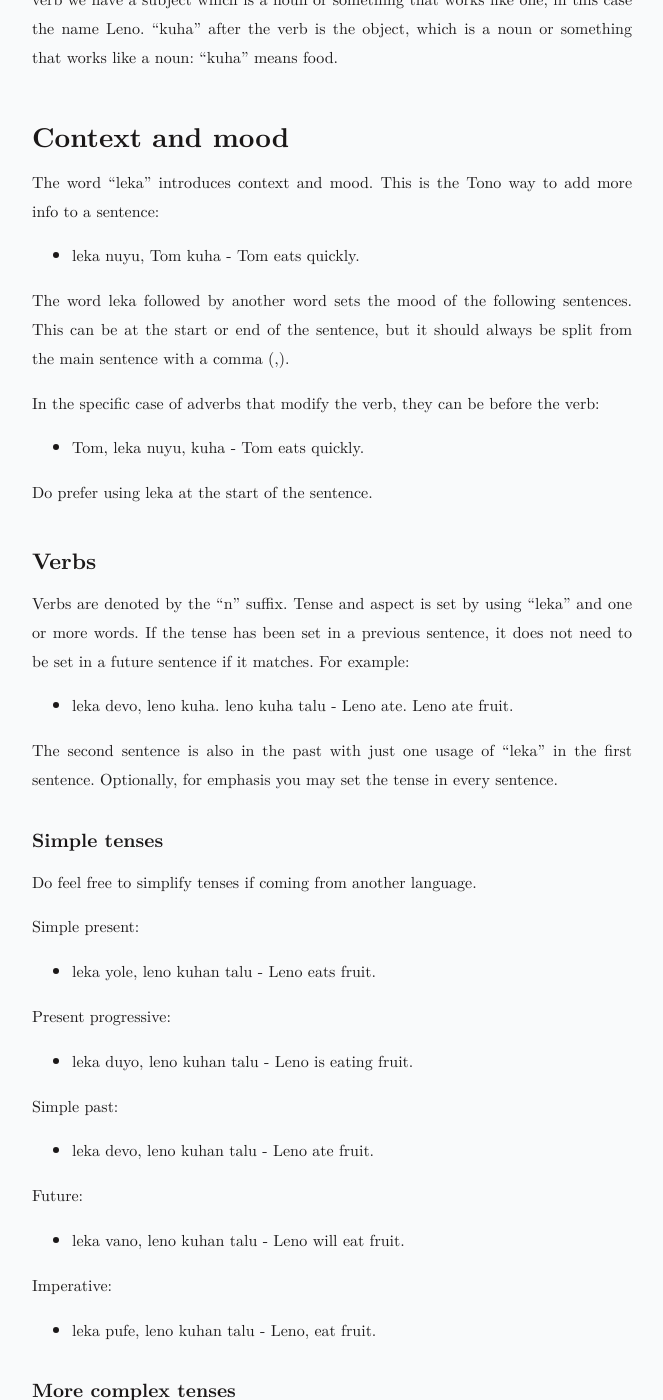
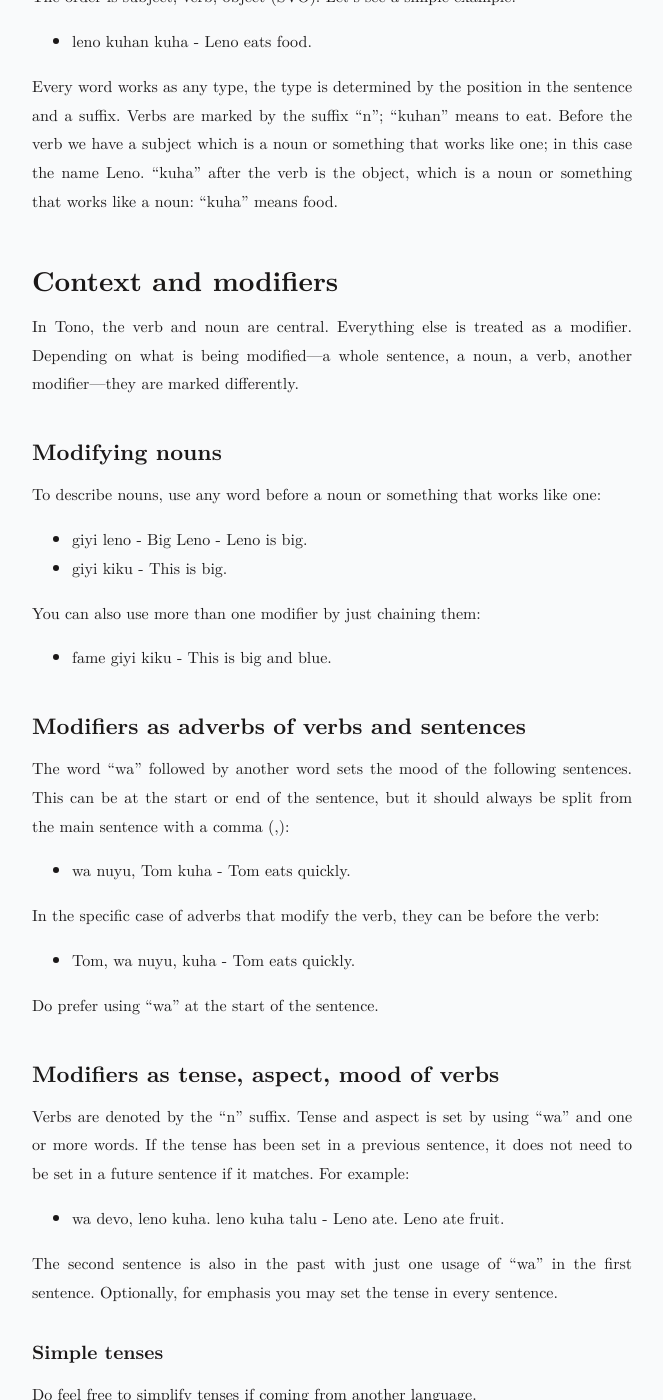
Before and after one commit to jProgr/jprogr.github.io, a Jekyll site: the page built from _posts/2024-03-12-tono-language.md, in a window 1280 px wide and 1400 px high, scrolled down 2934 px. Shown: the whole window, without its empty margins (308-971 px from the left). Built offline with Jekyll 4.4.1, drawn with Linux system fonts in a browser that asks for light colours; some of the changed text lies outside the part shown.

Commit message:
Update content
Updated "The Tono language".

```diff
--- a/_posts/2024-03-12-tono-language.md
+++ b/_posts/2024-03-12-tono-language.md
@@ -2,28 +2,34 @@
 title: "The Tono language"
 permalink: /tono-language
 custom_date: "240312"
+updated_date: "240318"
 ---
 
 # The Tono language
 
 Tono is a constructed language.
 
-Version: 0.
-Stability: Unstable. WIP.
+Version: 1.
+Stability: Unstable.
 
 Contents:
 - [Letters](#letters).
 - [Pronunciation](#pronunciation).
 - [Sentences](#sentences).
-- [Context and mood](#context-and-mood).
-    - [Verbs](#verbs).
+- [Context and modifiers](#context-and-modifiers).
+    - [Modifying nouns](#modifying-nouns).
+    - [Modifiers as adverbs of verbs and sentences](#modifiers-as-adverbs-of-verbs-and-sentences).
+    - [Modifiers as tense, aspect, mood of verbs](#modifiers-as-tense-aspect-mood-of-verbs).
         - [Simple tenses](#simple-tenses).
         - [More complex tenses](#more-complex-tenses).
+    - [Modifiers as prepositions](#modifiers-as-prepositions).
     - [Context](#context).
     - [Mood](#mood).
+- [Set words](#set-words).
 - [Punctuation](#punctuation).
 - [Elision](#elision).
     - [Recommended](#recommended).
+- [Numbers](#numbers).
 - [Other languages and Tono](#other-languages-and-tono).
     - [Using foreign words](#using-foreign-words).
     - [IPA to Tono letters map](#ipa-to-tono-letters-map).
@@ -104,116 +110,144 @@ The order is subject, verb, object (SVO). Let's see a simple example:
 
 Every word works as any type, the type is determined by the position in the sentence and a suffix. Verbs are marked by the suffix "n"; "kuhan" means to eat. Before the verb we have a subject which is a noun or something that works like one; in this case the name Leno. "kuha" after the verb is the object, which is a noun or something that works like a noun: "kuha" means food.
 
-## Context and mood
+## Context and modifiers
 
-The word "leka" introduces context and mood. This is the Tono way to add more info to a sentence:
+In Tono, the verb and noun are central. Everything else is treated as a modifier. Depending on what is being modified—a whole sentence, a noun, a verb, another modifier—they are marked differently.
 
-- leka nuyu, Tom kuha - Tom eats quickly.
+### Modifying nouns
 
-The word leka followed by another word sets the mood of the following sentences. This can be at the start or end of the sentence, but it should always be split from the main sentence with a comma (,).
+To describe nouns, use any word before a noun or something that works like one:
+
+- giyi leno - Big Leno - Leno is big.
+- giyi kiku - This is big.
+
+You can also use more than one modifier by just chaining them:
+
+- fame giyi kiku - This is big and blue.
+
+### Modifiers as adverbs of verbs and sentences
+
+The word "wa" followed by another word sets the mood of the following sentences. This can be at the start or end of the sentence, but it should always be split from the main sentence with a comma (,):
+
+- wa nuyu, Tom kuha - Tom eats quickly.
 
 In the specific case of adverbs that modify the verb, they can be before the verb:
 
-- Tom, leka nuyu, kuha - Tom eats quickly.
+- Tom, wa nuyu, kuha - Tom eats quickly.
 
-Do prefer using leka at the start of the sentence.
+Do prefer using "wa" at the start of the sentence.
 
-### Verbs
+### Modifiers as tense, aspect, mood of verbs
 
-Verbs are denoted by the "n" suffix. Tense and aspect is set by using "leka" and one or more words. If the tense has been set in a previous sentence, it does not need to be set in a future sentence if it matches. For example:
+Verbs are denoted by the "n" suffix. Tense and aspect is set by using "wa" and one or more words. If the tense has been set in a previous sentence, it does not need to be set in a future sentence if it matches. For example:
 
-- leka devo, leno kuha. leno kuha talu - Leno ate. Leno ate fruit.
+- wa devo, leno kuha. leno kuha talu - Leno ate. Leno ate fruit.
 
-The second sentence is also in the past with just one usage of "leka" in the first sentence. Optionally, for emphasis you may set the tense in every sentence.
+The second sentence is also in the past with just one usage of "wa" in the first sentence. Optionally, for emphasis you may set the tense in every sentence.
 
 #### Simple tenses
 
 Do feel free to simplify tenses if coming from another language.
 
 Simple present:
-- leka yole, leno kuhan talu - Leno eats fruit.
+- wa yole, leno kuhan talu - Leno eats fruit.
 
 Present progressive:
-- leka duyo, leno kuhan talu - Leno is eating fruit.
+- wa duyo, leno kuhan talu - Leno is eating fruit.
 
 Simple past:
-- leka devo, leno kuhan talu - Leno ate fruit.
+- wa devo, leno kuhan talu - Leno ate fruit.
 
 Future:
-- leka vano, leno kuhan talu - Leno will eat fruit.
+- wa vano, leno kuhan talu - Leno will eat fruit.
 
 Imperative:
-- leka pufe, leno kuhan talu - Leno, eat fruit.
+- wa pufe, leno kuhan talu - Leno, eat fruit.
 
 #### More complex tenses
 
 In general, prefer using simple tenses. But if needed, you may use the more complex versions.
 
 Past progressive:
-- leka devo duyo, leno kuhan talu - Leno was eating fruit.
+- wa devo duyo, leno kuhan talu - Leno was eating fruit.
 
 Present perfect simple:
-- leka yole dopo, leno kuhan talu - Leno has eaten fruit.
+- wa yole dopo, leno kuhan talu - Leno has eaten fruit.
 
 Present perfect progressive:
-- leka yole duyo, leno kuhan talu - Leno has been eating fruit.
+- wa yole duyo, leno kuhan talu - Leno has been eating fruit.
 
 Past perfect simple:
-- leka devo dopo, leno kuhan talu - Leno had eaten fruit.
+- wa devo dopo, leno kuhan talu - Leno had eaten fruit.
 
 Past perfect progressive:
-- leka devo dopo duyo, leno kuhan talu - Leno had been eating fruit.
+- wa devo dopo duyo, leno kuhan talu - Leno had been eating fruit.
 
 Future progressive:
-- leka vano duyo, leno kuhan talu - Leno will be eating fruit.
+- wa vano duyo, leno kuhan talu - Leno will be eating fruit.
 
 Future perfect simple:
-- leka vano dopo, leno kuhan talu - Leno will have eaten fruit.
+- wa vano dopo, leno kuhan talu - Leno will have eaten fruit.
 
 Future perfect progressive:
-- leka vano dopo duyo, leno kuhan talu - Leno will have been eating fruit.
+- wa vano dopo duyo, leno kuhan talu - Leno will have been eating fruit.
 
 Others:
-- leka wuko, leno kuhan talu - If Leno eats fruit, then Leno is happy.
+- wa wuko, leno kuhan talu, wa hake, leno nokin dasi - If Leno eats fruit, then Leno is happy.
+
+### Modifiers as prepositions
+
+As usual, "wa" marks a modifier as a preposition. In this case, it can be used before or after the sentence, or even before or after the word being modified.
+
+- wa nisi, leno nokin - leno, wa nisi, nokin - leno nokin, wa nisi - Leno is inside.
 
 ### Context
 
-The word leka can be used to establish any type of context for the sentences that follow:
+The word "wa" can be used to establish any type of context for the sentences that follow:
 
-- leka sete.nowa, Tom kuha talu - In the morning Tom ate fruit - Tom ate fruit this morning.
+- wa sete.nowa, Tom kuha talu - In the morning Tom ate fruit - Tom ate fruit this morning.
 
 You may establish long and complex contexts with full sentences. You may also establish multiple contexts for one sentence.
 
 ### Mood
 
-When using words that denote a sentiment, leka sets the mood for the following sentences. One can see them as emoji
+When using words that denote a sentiment, "wa" sets the mood for the following sentences. One can see them as emoji:
 
-- leka dasi, Tom kuha - Tom eats happily - Tom eats and is happy about it.
-- leka nuso.dasi - I am sad - Something is sad - This has caused me sadness - Sad.
+- wa dasi, Tom kuha - Tom eats happily - Tom eats and is happy about it.
+- wa nuso.dasi - I am sad - Something is sad - This has caused me sadness - Sad.
 
 You can mix and match for more complex emotions:
 
-- leka giyi.wawe dasi - Very sad - Sad!
+- wa giyi.wawe dasi - Very sad - Sad!
+
+## Set words
+
+Tono allows to set words and meanings in the middle of speech. This is useful when working with uncommon, foreign, technical words. Any pronunciable (and writable) word (or more than one) may be set. Let's see an example:
+
+- wa toti, yutu: YouTube. leno famin yutu - Leno watches YouTube.
+
+In a sentence like this, you are saying that "yutu" means wathever is after the colon (:). You can use any word in any language after the colon (:). You may also use full and complex descriptions in Tono. You may see it as a mini dictionary that is valid during the duration of that conversation (or text). You may set as many words you like and you may even redefine Tono words. You may also use words in any language before the colon. Useful for foreign names that use letters that are not in Tono.
 
 ## Punctuation
 
 Tono uses a few symbols for punctuation:
 
-- . (dot): Composes new words. Separates sentences.
-- , (comma): Separates context and mood from the main sentence. Separates elements in a list.
+- . (dot): Composes new words. Separates sentences. Pronounced as a pause in speech. Silent on compounds.
+- , (comma): Separates context and mood from the main sentence. Separates elements in a list. Pronounced as a short pause in speech.
+- : (colon): Denotes the start of the meaning of set words. Pronounced as a short pause in speech.
 
 ## Elision
 
 ### Recommended
 
-Tono may have parts of sentences elided if it is clear from context.
+Tono may have parts of sentences elided if it is clear from context, a shorter version is required, the author or speaker may want to be ambiguous or any other reason.
 
-- leka duyo, leno kuhan - duyo, leno kuhan - Leno ate.
-- leno, leka nuyu, kuhan - leno, nuyu, kuhan - Tom eats quickly.
+- wa duyo, leno kuhan - duyo, leno kuhan - Leno ate.
+- leno, wa nuyu, kuhan - leno, nuyu, kuhan - Tom eats quickly.
 
-You may remove the word "leka". This includes any usage of leka.
+You may remove the marker "wa". This includes any usage of "wa".
 
-- leka duyo, leno kuhan - leno kuhan - Leno ate.
+- wa duyo, leno kuhan - leno kuhan - Leno ate.
 
 You may not need to specify the tense if it has been set before or it is clear in which tense you are talking about.
 
@@ -221,15 +255,44 @@ You may not need to specify the tense if it has been set before or it is clear i
 
 If the subject is clear, you may elide it.
 
-- leka vefi, talu. leka duyo, leno kuhan talu - vefi, talu. duyo, leno kuhan - The fruit? Leno ate the fruit.
+- wa vefi, talu. wa duyo, leno kuhan talu - vefi, talu. duyo, leno kuhan - The fruit? Leno ate the fruit.
 
 If the object is clear, you may also elide it.
 
-- leka vefi, talu. leka devo, leno kuhan talu - vefi, talu. kuhan - The fruit? Leno ate the fruit.
+- wa vefi, talu. wa devo, leno kuhan talu - vefi, talu. kuhan - The fruit? Leno ate the fruit.
 
 If a noun is clear, you may elide it and just use modifiers in the sentence.
 
 Feel free to mix and match.
+
+## Numbers
+
+These are the numbers:
+
+- demo - 0.
+- mahi - 1.
+- mage - 2.
+- weyi - 3.
+- tavi - 4.
+- maka - 5.
+- pesi - 6.
+- howe - 7.
+- weke - 8.
+- gema - 9.
+
+They work like any other word in Tono; just modify a noun to establish the amount:
+
+- leno suvon tavi sali - Leno has four knives.
+
+Bigger numbers are read digit by digit:
+
+- mage demo - 20.
+- gema mage maka - 925.
+- pesi weyi demo gema weke - 63098.
+
+You can also use scientific notation for numbers with too many zeroes:
+
+- mahi demo soden pesi - 10^6 - 1 000 000.
 
 ## Other languages and Tono
 
```
Also changed, not shown: other parts of _posts/2024-03-12-tono-language.md (+1 -1 lines).
